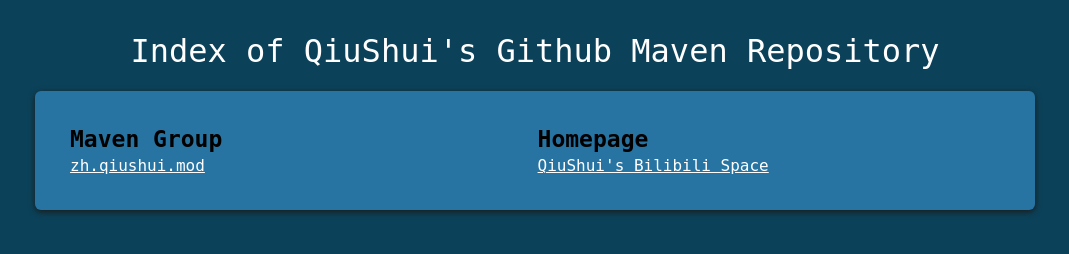
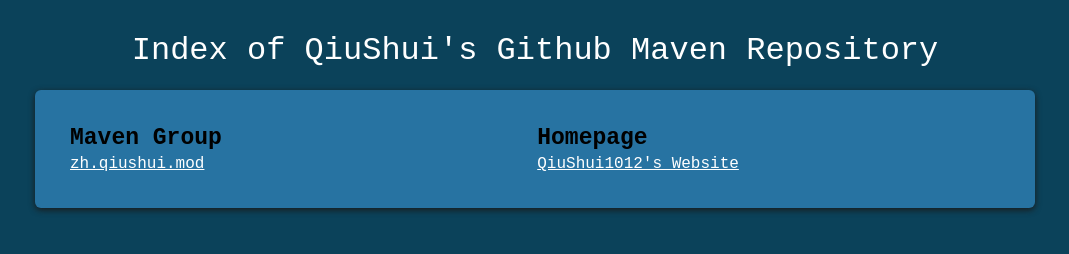
Before and after one commit to QiuShui1012/Maven, a plain HTML site: page index.html in a window 1280 px wide. Shown: the whole page, without its empty margins (105-1174 px from the left). Drawn offline with Linux system fonts and the light colour scheme; a web font is replaced by a local one.

Commit message:
网页修改

```diff
--- a/index.html
+++ b/index.html
@@ -18,7 +18,7 @@
 				    <a href="https://github.com/QiuShui1012/Maven/tree/main/zh/qiushui/mod/">zh.qiushui.mod</a>
 			    </td>
 			    <td class="link">
-				    <a href="https://space.bilibili.com/484142219">QiuShui's Bilibili Space</a>
+				    <a href="https://qiushui1012.github.io">QiuShui1012's Website</a>
 			    </td>
 		    </tr>
 	    </tbody>
--- a/maven-web/css/css.css
+++ b/maven-web/css/css.css
@@ -7,7 +7,7 @@
 }
 body {
     background-color: #0b425a;
-    font-family: mono,monospace;
+    font-family: '梦源黑体 SC', '思源黑体 SC', 'Microsoft YaHei', monospace;
 	margin-top: 32px;
 }
 a {
```
